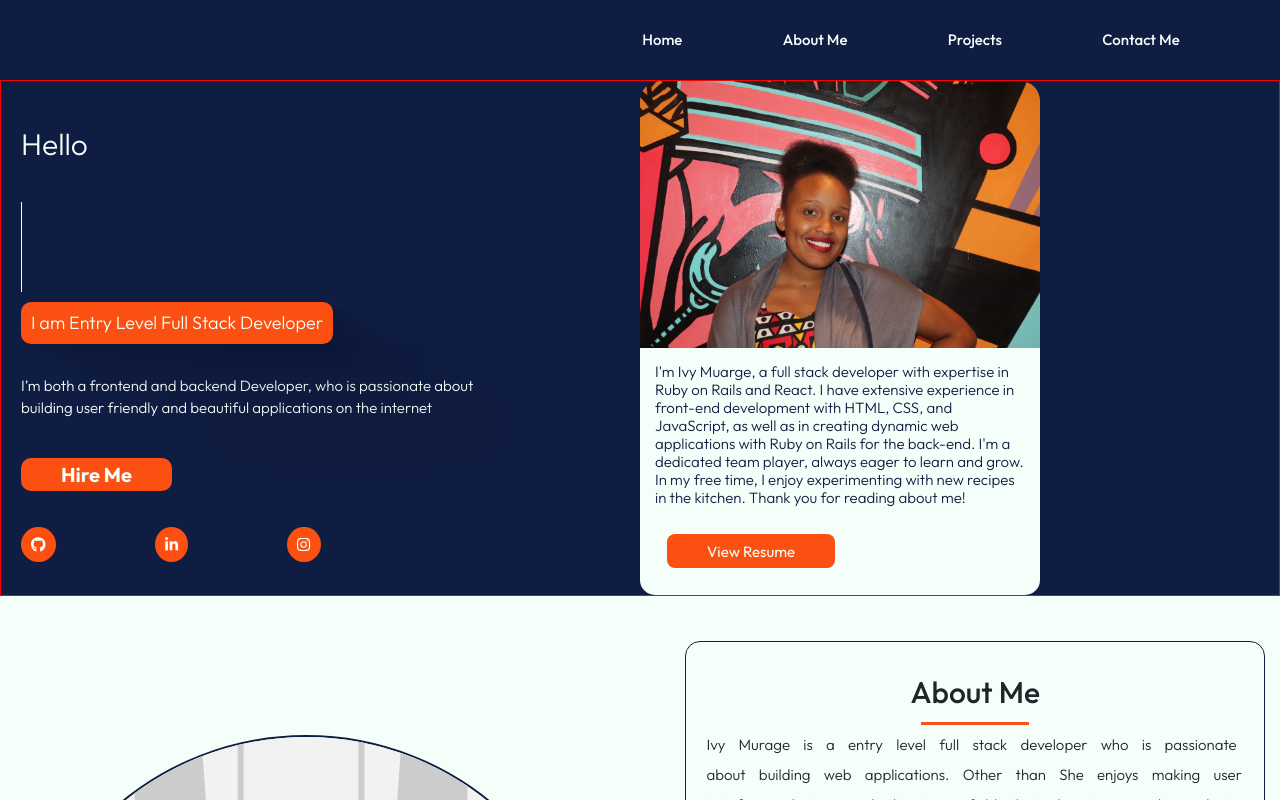
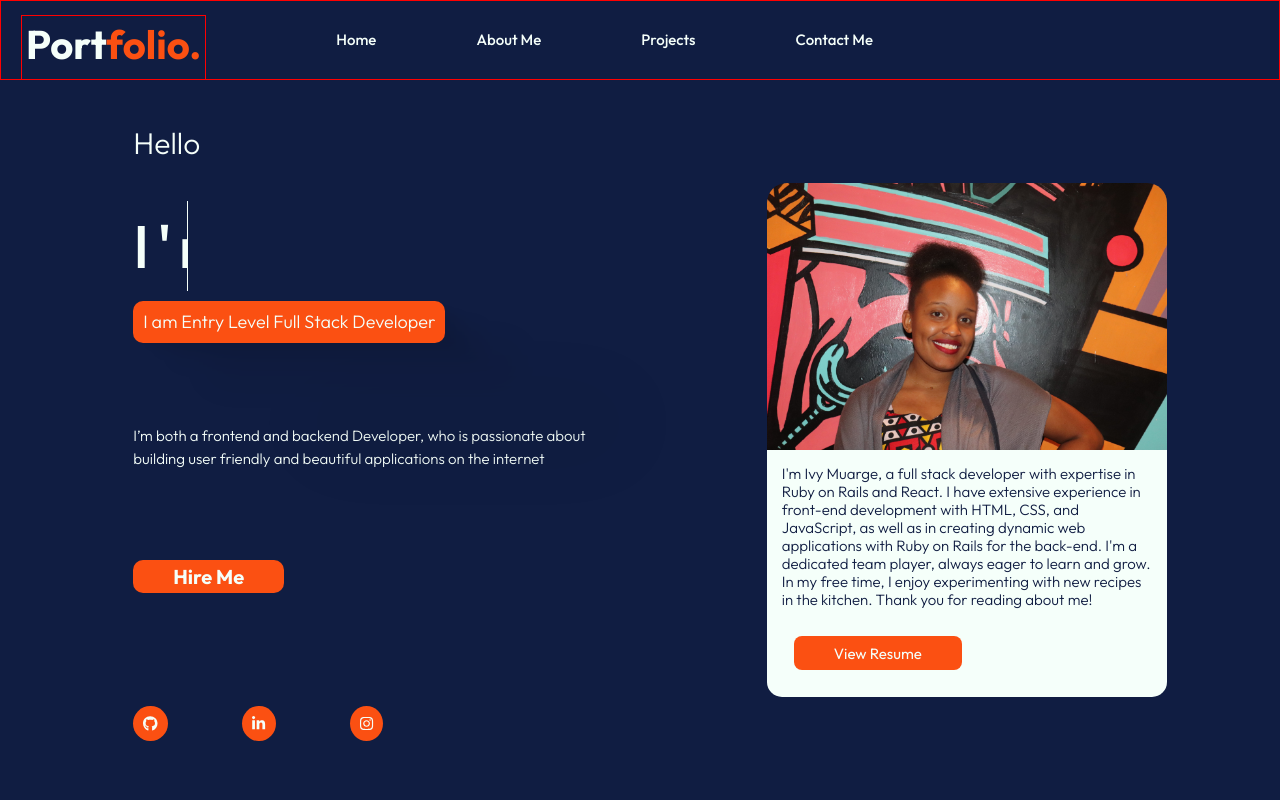
Before and after one commit to Murage-Ivy/my-portfolio, a React (Create React App) app: page / in a window 1280 px wide. Shown: the top 800 px of the page. Built offline with nearby package versions, Linux system fonts and the light colour scheme.

Commit message:
Add logo to nav bar

```diff
--- a/src/components/header/Header.css
+++ b/src/components/header/Header.css
@@ -1,12 +1,15 @@
 header {
-  display: grid;
+  display: flex;
+  justify-content: space-evenly;
+  align-items: center;
   grid-template-columns: 1fr 1fr;
   background-color: var(--primary-color);
   color: var(--secondary-color);
   align-items: center;
+justify-items: center;
   width: 100%;
   margin: 0 auto;
-  /* height: 100vh; */
+  height: 100vh;
   margin-bottom: 30px;
-  border:1px solid red;
+  height: 90vh;
 }
--- a/src/components/image_section/ImageSection.css
+++ b/src/components/image_section/ImageSection.css
@@ -13,6 +13,7 @@
 .image-section > img {
   display: block;
   max-width: 100%;
+
   height: inherit;
   border-radius: 20px 20px 0px 0px;
 }
--- /dev/null
+++ b/src/components/logo/Logo.css
@@ -0,0 +1,16 @@
+.logo > h2 {
+  font-size: 40px;
+  font-weight: bold;
+  color: var(--secondary-color);
+}
+
+.logo {
+  border: 1px solid red;
+  justify-self: flex-start;
+  padding: 4px;
+  margin-left: 20px;
+}
+#folio {
+  color: var(--tertiary-color);
+  font-size: 40px;
+}
--- /dev/null
+++ b/src/components/logo/Logo.jsx
@@ -0,0 +1,10 @@
+import React from 'react';
+import './Logo.css';
+
+function Logo() {
+    return (
+        <div className='logo'><h2>Port<span id="folio">folio.</span></h2></div>
+    )
+}
+
+export default Logo
--- a/src/components/nav/Nav.css
+++ b/src/components/nav/Nav.css
@@ -1,31 +1,24 @@
 .nav > ul > li {
   list-style: none;
-  /* transform: rotate(90deg); */
 }
 .nav {
-  /* height: 100%; */
-  /* display: flex; */
-  /* align-items: flex-end;
-  flex-direction: column; */
-  /* position: fixed;
-  top: 0px;
-  right: 0; */
-  /*
-  border-left: 1px solid var(--secondary-color);
-  width: 150px; */
   display: flex;
-  justify-content: flex-end;
+  /* justify-content: flex-end; */
+  align-items: center;
   background-color: var(--primary-color);
   height: 80px;
   width: 100%;
+  position: sticky;
+  top: 0px;
+  border: 1px solid red;
 }
 .nav > ul {
   height: 100%;
   width: 60%;
   display: flex;
   align-items: center;
-
   justify-content: space-evenly;
+  justify-self: flex-end;
 }
 
 .nav > ul > li > a {
--- a/src/components/nav/Nav.jsx
+++ b/src/components/nav/Nav.jsx
@@ -1,4 +1,5 @@
 import React, { useState } from "react";
+import Logo from "../logo/Logo";
 import "./Nav.css";
 
 function Nav() {
@@ -9,6 +10,7 @@ function Nav() {
   }
   return (
     <div className="nav">
+      <Logo />
       <ul>
         <li onClick={handleClick}>
           <a href="#home" id={active ? "active" : null}>
```
